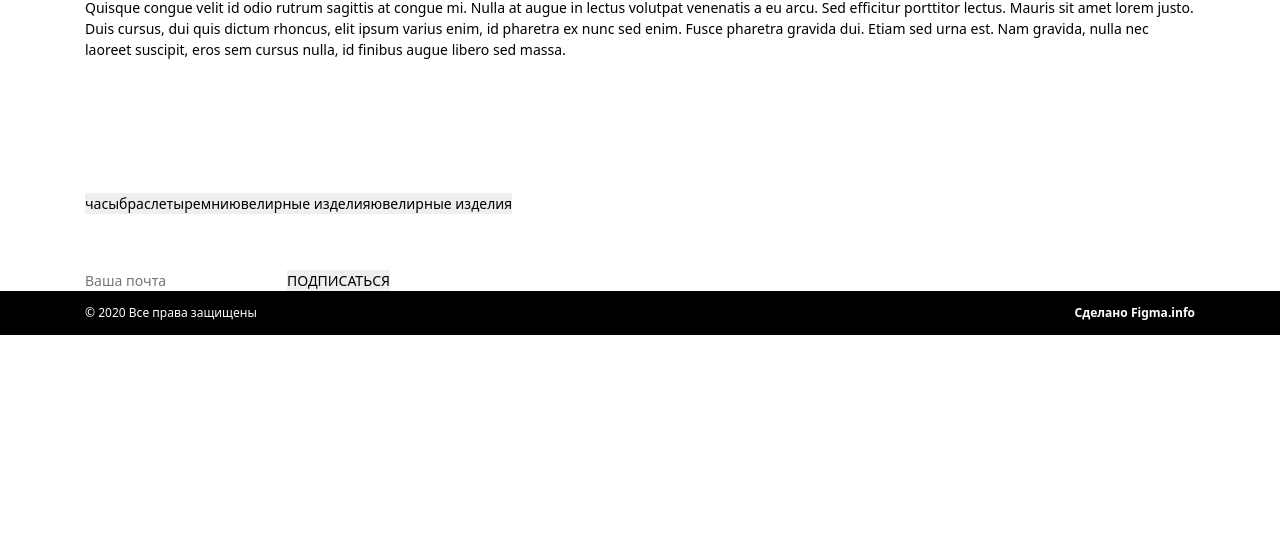
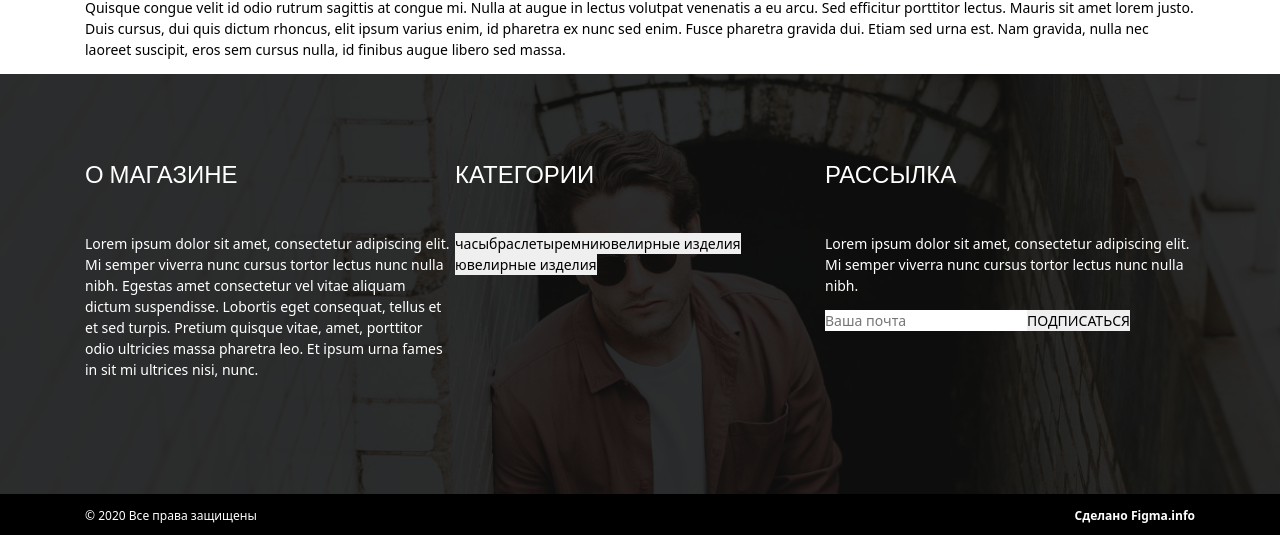
Before and after one commit to MariiaUdovytska/React-Porten-Maket, a React (Create React App) app in the folder react-porten-maket/: page / in a window 1280 px wide. Shown: the part 964-1499 px from the top of the page. Before the commit the page ends 1299 px from the top, so only its background shows below. Built offline with nearby package versions, Linux system fonts and the light colour scheme.

Commit message:
add styles for comp. Footer

```diff
--- a/react-porten-maket/src/Footer.js
+++ b/react-porten-maket/src/Footer.js
@@ -12,11 +12,11 @@ class Footer extends React.Component {
 				<div className='footer__img'>
 					<div className='footer__body containerM'>
 						<div className='footer__body-left'>
-							<div className='footer__body-left-title titleM'>О магазине</div>
+							<div className='footer__body-title'>О магазине</div>
 							<p>Lorem ipsum dolor sit amet, consectetur adipiscing elit. Mi semper viverra nunc cursus tortor lectus nunc nulla nibh. Egestas amet consectetur vel vitae aliquam dictum suspendisse. Lobortis eget consequat, tellus et et sed turpis. Pretium quisque vitae, amet, porttitor odio ultricies massa pharetra leo. Et ipsum urna fames in sit mi ultrices nisi, nunc.</p>
 						</div>
 						<div className='footer__body-center'>
-							<div className='footer__body-center-title titleM'>Категории</div>
+							<div className='footer__body-title'>Категории</div>
 							<div className='footer__body-center-btns'>
 								<button className='footer__body-center-btns-btn'>часы</button>
 								<button className='footer__body-center-btns-btn'>браслеты</button>
@@ -26,7 +26,7 @@ class Footer extends React.Component {
 							</div>
 						</div>
 						<div className='footer__body-right'>
-							<div className='footer__body-right-title titleM'>РАссылка</div>
+							<div className='footer__body-title'>РАссылка</div>
 							<p>Lorem ipsum dolor sit amet, consectetur adipiscing elit. Mi semper viverra nunc cursus tortor lectus nunc nulla nibh.</p>
 							<div className='footer__body-right-mailUser'>
 								<input className='footer__body-right-input' type='text' placeholder='Ваша почта' aria-label='Email'/>
--- a/react-porten-maket/src/css/footer.css
+++ b/react-porten-maket/src/css/footer.css
@@ -0,0 +1,34 @@
+.footer{
+}
+.footer__img{
+	background-image: url(../img/footer/footer.png);
+	background-position: center;
+	background-size: cover;
+}
+.footer__body{
+	display: flex;
+	flex-direction: row;
+	padding: 80px 15px 100px ;
+}
+.footer__body-title{
+	font-family: 'Playfair Display', sans-serif;
+	text-transform: uppercase;
+	font-size: 1.71rem;
+	line-height: 2.8rem;
+	margin-bottom: 40px;
+}
+.footer__body-left{
+	flex: 1 1 33.3333%;
+}
+.footer__body-center{
+	flex: 1 1 33.3333%;
+}
+.footer__body-center-btns{}
+.footer__body-center-btns-btn{}
+
+.footer__body-right{
+	flex: 1 1 33.3333%;
+}
+.footer__body-right-mailUser{}
+.footer__body-right-input{}
+.footer__body-right-btn{}
```
